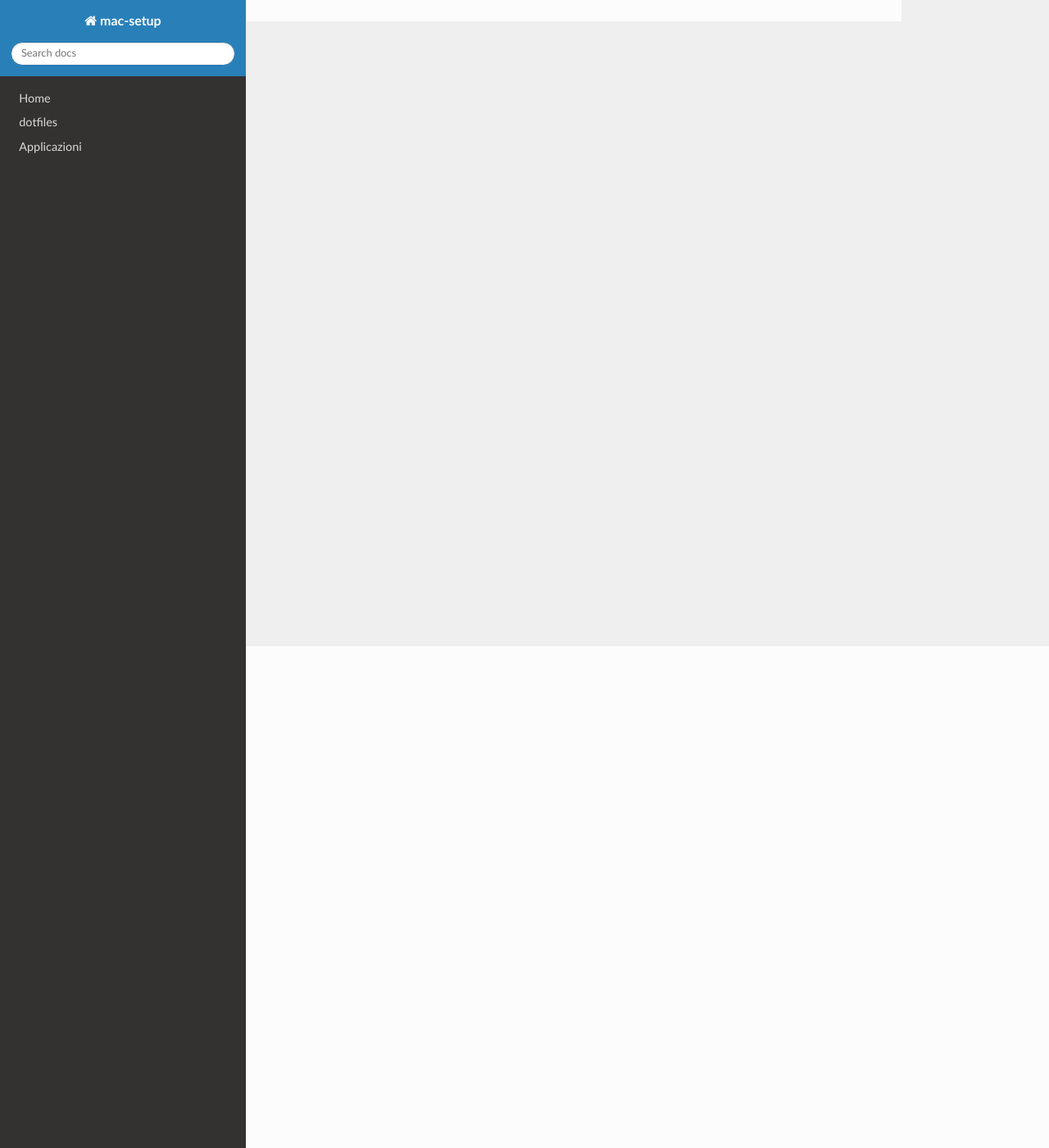
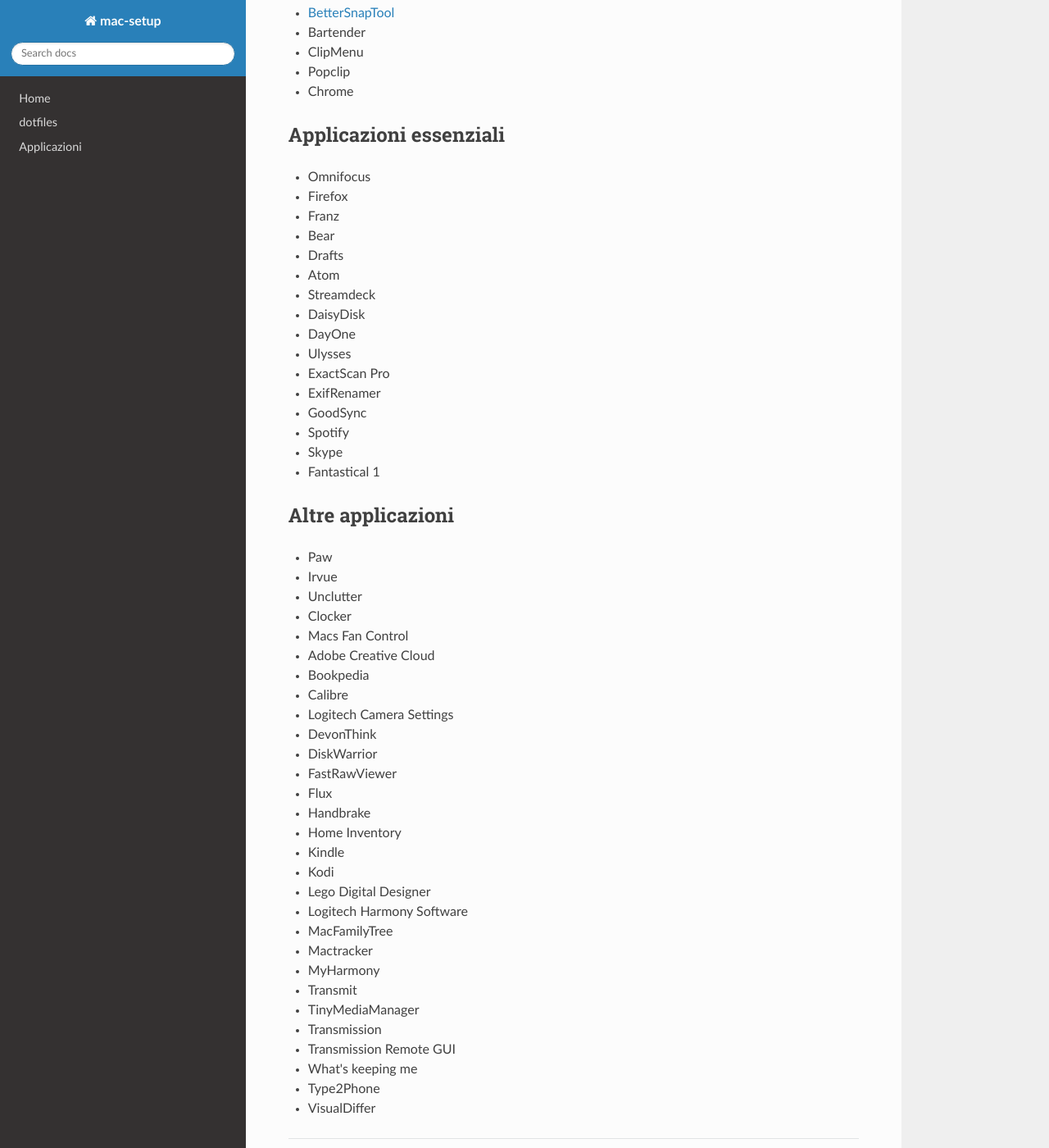
Before and after one commit to magobaol/mac-setup, an MkDocs documentation site: the page built from docs/new-mac.md, in a window 1280 px wide and 1400 px high, scrolled down 612 px. Shown: the whole window at 82% size. Built offline with MkDocs 1.6.1, drawn with Linux system fonts in a browser that asks for light colours; nearby versions of some CDN libraries; some of the changed text lies outside the part shown.

Commit message:
Add application list

```diff
--- a/docs/new-mac.md
+++ b/docs/new-mac.md
@@ -11,7 +12,63 @@
 
 ## Impostazioni delle applicazioni
 
-- Google Drive
-- mackup
+- [Google Drive](applications/google-drive.md)
+- [mackup](applications/mackup.md)
+
+## Strumenti essenziali
+
+- [LaunchBar](applications/launchbar.md)
+- [BetterSnapTool](applications/better-snap-tool)
+- Bartender
+- ClipMenu
+- Popclip
+- Chrome
 
 ## Applicazioni essenziali
+- Omnifocus
+- Firefox
+- Franz
+- Bear
+- Drafts
+- Atom
+- Streamdeck
+- DaisyDisk
+- DayOne
+- Ulysses
+- ExactScan Pro
+- ExifRenamer
+- GoodSync
+- Spotify
+- Skype
+- Fantastical 1
+
+## Altre applicazioni
+- Paw
+- Irvue
+- Unclutter
+- Clocker
+- Macs Fan Control
+- Adobe Creative Cloud
+- Bookpedia
+- Calibre
+- Logitech Camera Settings
+- DevonThink
+- DiskWarrior
+- FastRawViewer
+- Flux
+- Handbrake
+- Home Inventory
+- Kindle
+- Kodi
+- Lego Digital Designer
+- Logitech Harmony Software
+- MacFamilyTree
+- Mactracker
+- MyHarmony
+- Transmit
+- TinyMediaManager
+- Transmission
+- Transmission Remote GUI
+- What's keeping me
+- Type2Phone
+- VisualDiffer
```
Also changed, not shown: other parts of docs/new-mac.md (+1 -0 lines).
